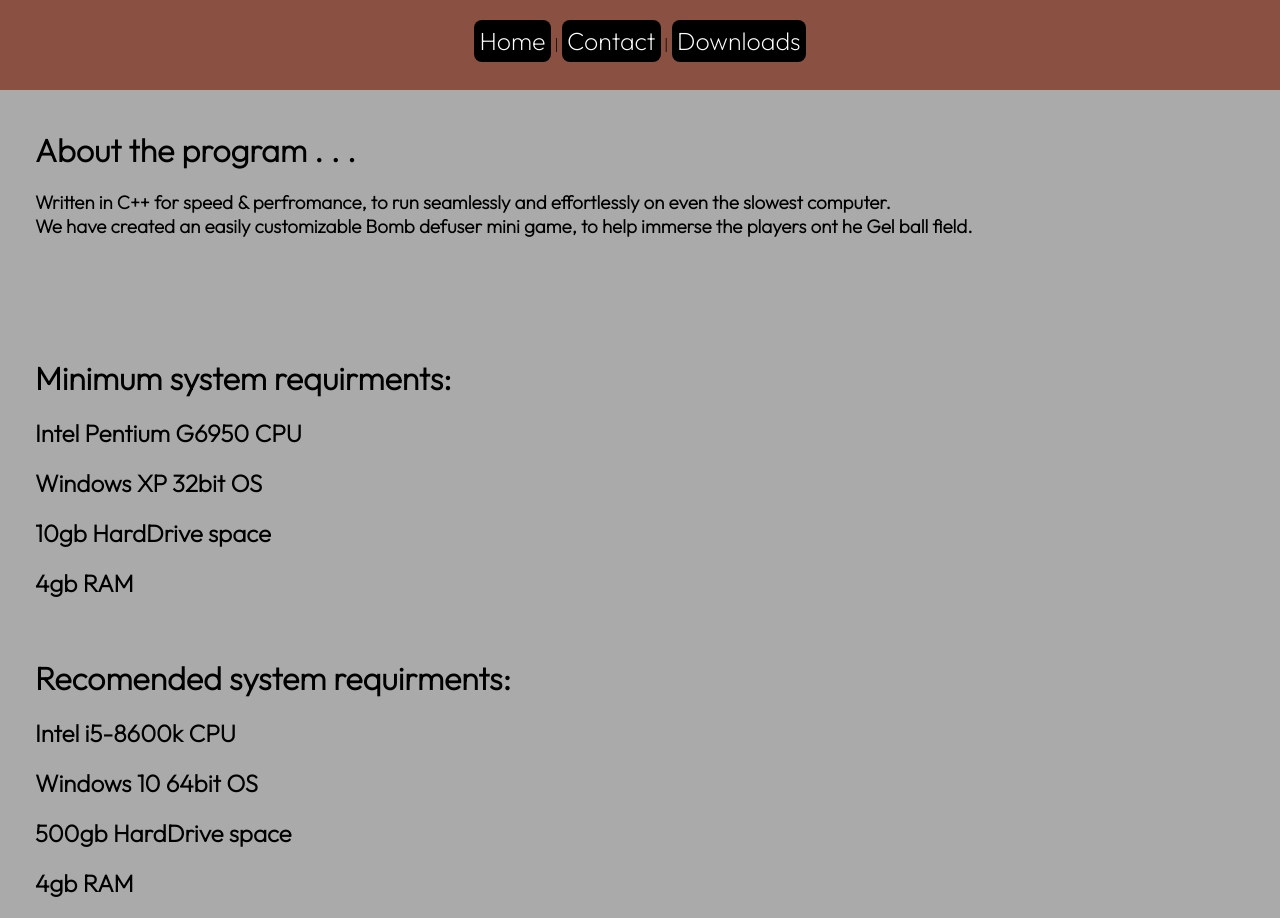
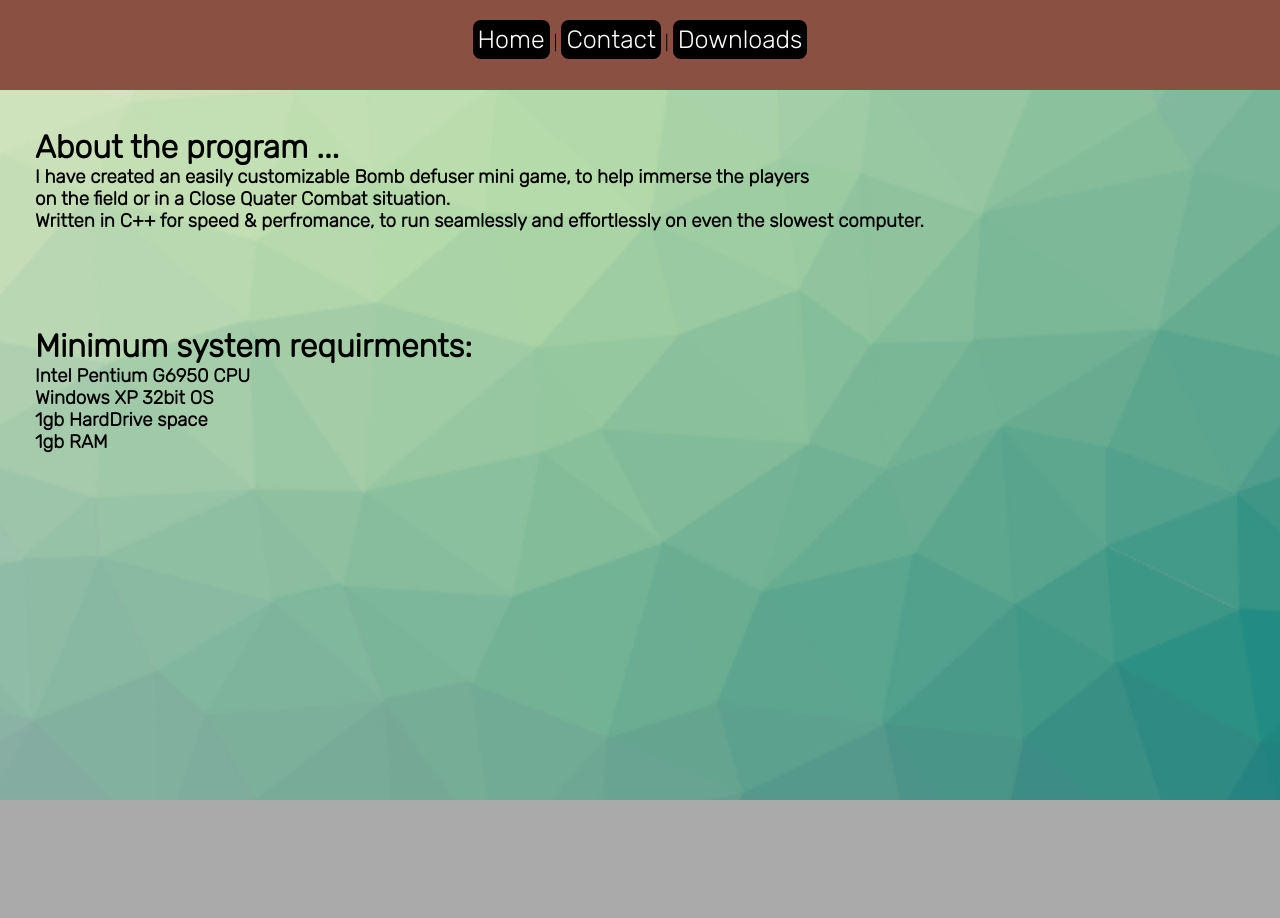
Before and after one commit to MrDerpus/BombDefuserGameAustralia, a plain HTML site: page about.html in a window 1280 px wide. After the commit the page ends 800 px from the top, so only its background shows below. Drawn offline with Linux system fonts and the light colour scheme; a web font is replaced by a local one.

Commit message:
Version 2.0 of website
It should look a little better now and not so much like shit. Should.

```diff
--- a/about.html
+++ b/about.html
@@ -2,7 +2,7 @@
 <html>
 	<head>
 		<link rel="stylesheet" href="css/master.css">
-		<link rel="icon" href="media/pics/favicon.ico">
+		<link rel="icon" href="media/pics/_Favicon.ico">
 		<title>Bomb Defuser Australia</title>
 	</head>
 	<body>
@@ -13,24 +13,29 @@
 			<a class="topbarbutton" href="download.html">Downloads</a>
 		</center></div><br><br>
 
-		<h1>About the program . . .</h1><br>
+		<h1>About the program ...</h1>
+		<h3>I have created an easily customizable Bomb defuser mini game, to help immerse the players <br>
+			on the field or in a Close Quater Combat situation.</h3>
 		<h3>Written in C++ for speed & perfromance, to run seamlessly and effortlessly on even the slowest computer.</h3>
-		<h3>We have created an easily customizable Bomb defuser mini game, to help immerse the players ont he Gel ball field.</h3><br><br><br><br><br><br>
+		<br><br><br><br><br>
 
 
 
-		<h1>Minimum system requirments:</h1><br>
-		<h2>Intel Pentium G6950 CPU</h2><br>
-		<h2>Windows XP 32bit OS</h2><br>
-		<h2>10gb HardDrive space</h2><br>
-		<h2>4gb RAM</h2><br><br><br>
+		<h1>Minimum system requirments:</h1>
+		<h3>Intel Pentium G6950 CPU</h3>
+		<h3>Windows XP 32bit OS</h3>
+		<h3>1gb HardDrive space</h3>
+		<h3>1gb RAM</h3>
+		<br><br><br>
 
 
 
-		<h1>Recomended system requirments:</h1><br>
-		<h2>Intel i5-8600k CPU</h2><br>
-		<h2>Windows 10 64bit OS</h2><br>
-		<h2>500gb HardDrive space</h2><br>
-		<h2>4gb RAM</h2><br>
+		<!--h1>Recomended system requirments:</h1>
+		<h3>Intel i5-8600k CPU</h3>
+		<h3>Windows 10 64bit OS</h3>
+		<h3>500gb HardDrive space</h3>
+		<h3>4gb RAM</h3>
+		<br><br><br><br-->
+
 	</body>
 </html>
--- a/css/master.css
+++ b/css/master.css
@@ -1,4 +1,6 @@
 @import url('https://fonts.googleapis.com/css2?family=Outfit:wght@200&display=swap');
+@import url('https://fonts.googleapis.com/css2?family=Rubik:wght@300&display=swap');
+@import url('https://fonts.googleapis.com/css2?family=Padauk&display=swap');
 
 
 *
@@ -20,7 +22,10 @@ h1, h2, h3, p
 body
 {
 	background-color: #aaa;
-	font-family: 'Outfit';
+	background-image: url('../media/pics/sitebackground.png');
+	background-repeat: no-repeat;
+	background-size: 200%;
+	font-family: 'Rubik';
 	color: #000;
 }
 
```
Also changed, not shown: contact.html (+3 -3 lines), download.html (+4 -1 lines), index.html (+4 -4 lines), media/pics/_Favicon.ico (added), media/pics/cpp-logo.png (added), media/pics/sitebackground.png (added).
